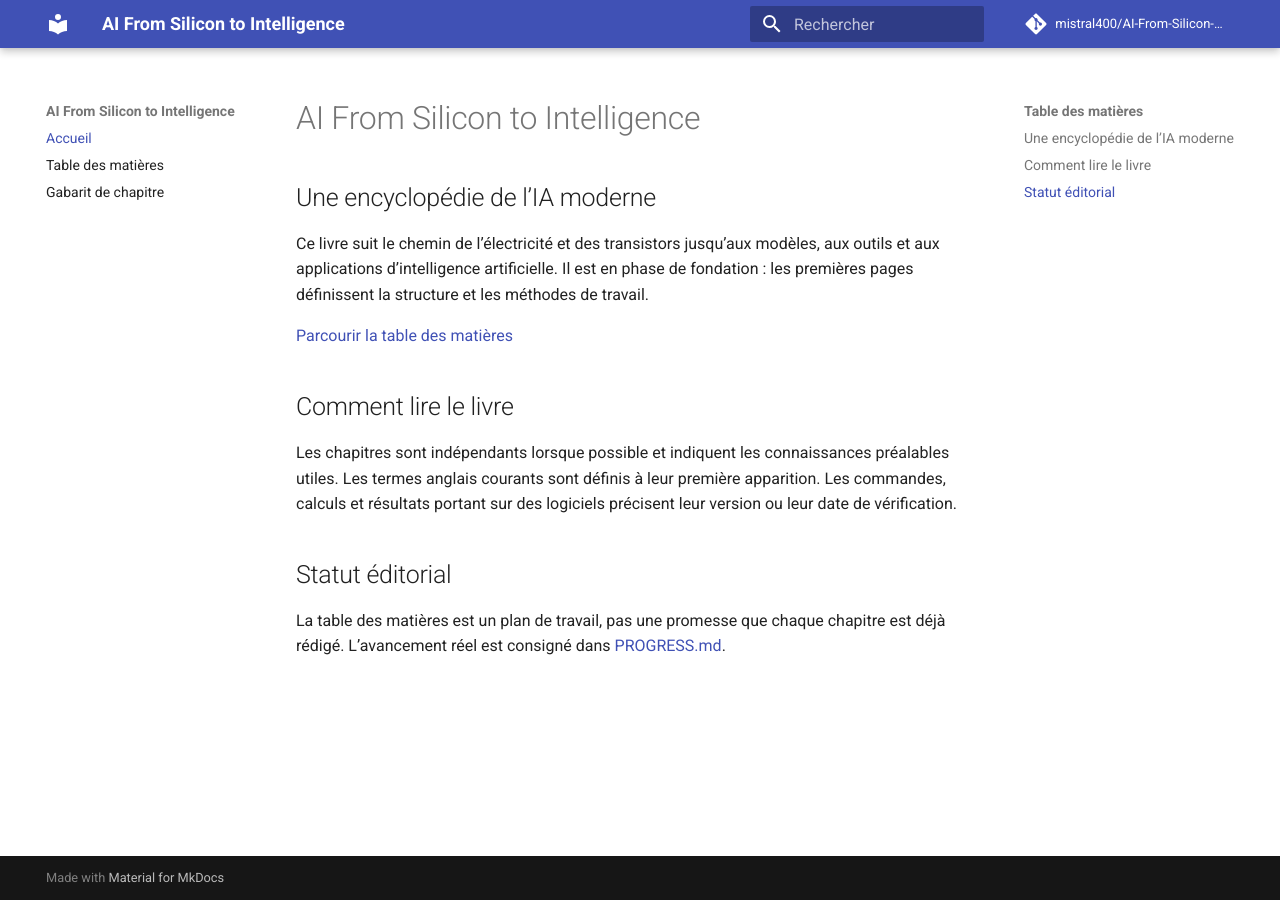
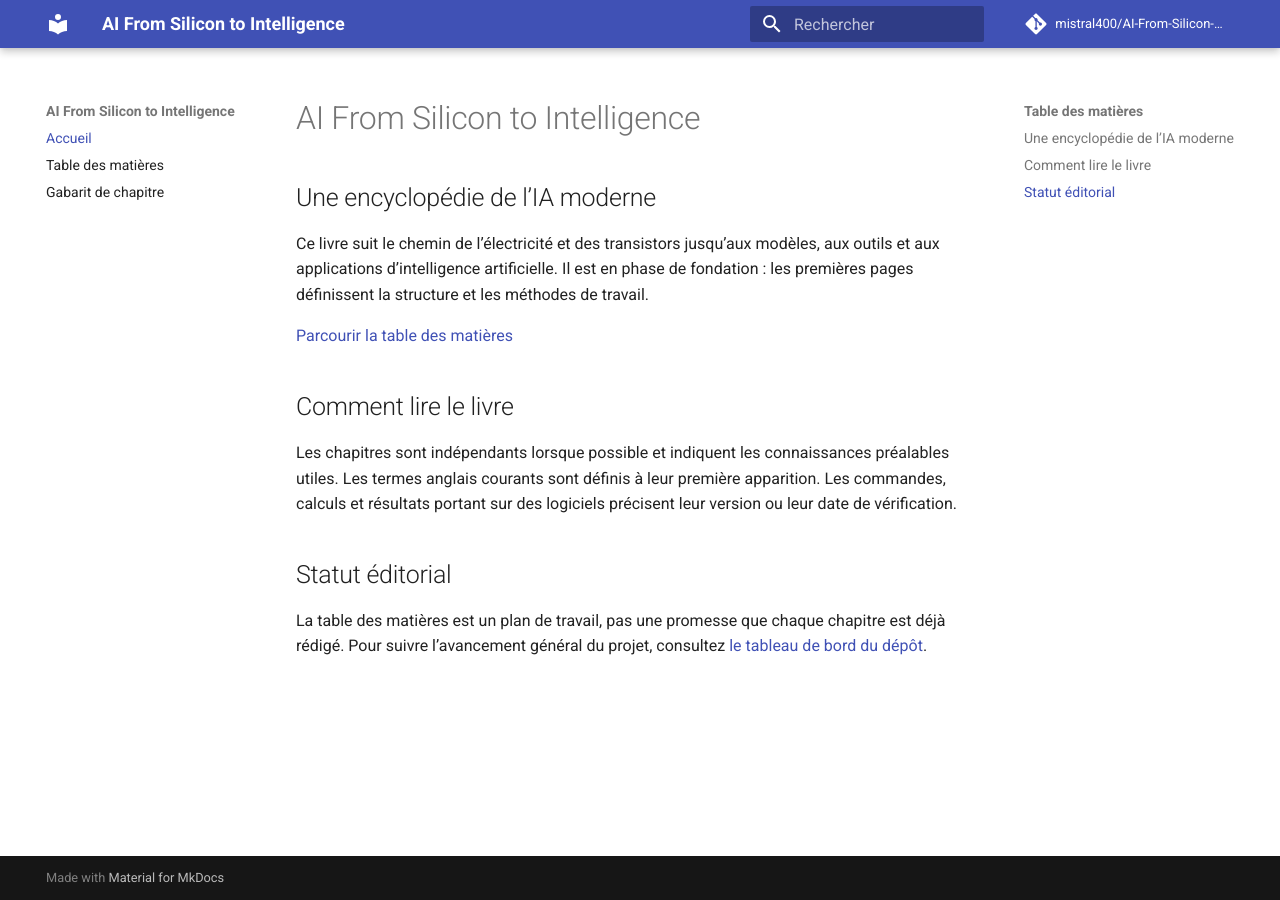
Before and after one commit to mistral400/AI-From-Silicon-to-Intelligence, an MkDocs documentation site: the page built from book/index.md, in a window 1280 px wide. Built offline with MkDocs 1.6.1 and Material for MkDocs 9.7.7, drawn with Linux system fonts in a browser that asks for light colours; comment, search, counter and statistics services are not loaded.

Commit message:
docs: fix strict site link validation

```diff
--- a/book/index.md
+++ b/book/index.md
@@ -12,4 +12,4 @@
 
 ## Statut éditorial
 
-La table des matières est un plan de travail, pas une promesse que chaque chapitre est déjà rédigé. L’avancement réel est consigné dans [PROGRESS.md](../PROGRESS.md).
+La table des matières est un plan de travail, pas une promesse que chaque chapitre est déjà rédigé. Pour suivre l’avancement général du projet, consultez [le tableau de bord du dépôt](https://github.com/mistral400/AI-From-Silicon-to-Intelligence/blob/main/PROGRESS.md).
```
